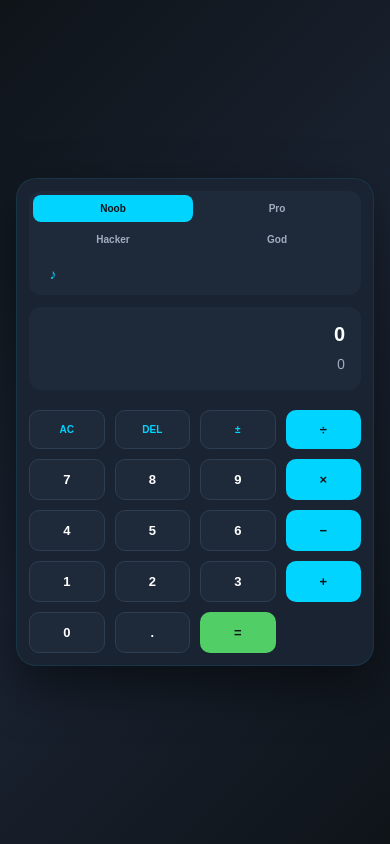
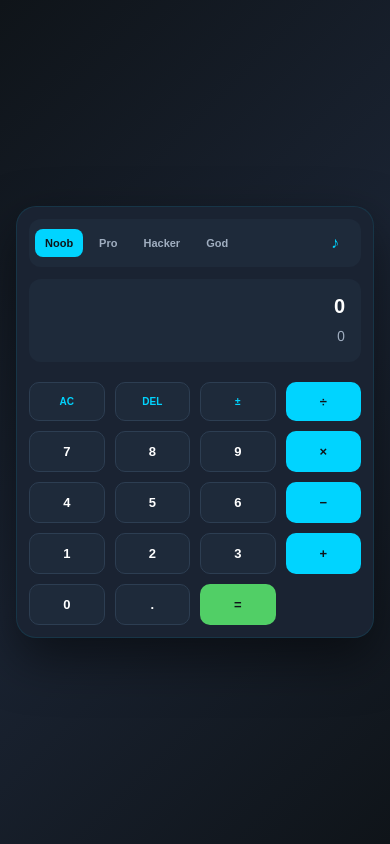
Before and after one commit to awaitUser/calculator, a plain HTML site: page index.html in a window 390 px wide. Drawn offline with Linux system fonts and the light colour scheme.

Commit message:
Restore mode switcher to flex layout with proper spacing
- Reverted from grid back to flex for mode switcher
- Restored original padding (8px)
- Added margin-left: auto to music button to push it to the right
- Fixed mobile responsiveness to maintain clean layout
- Buttons now wrap naturally on smaller screens

```diff
--- a/styles.css
+++ b/styles.css
@@ -163,14 +163,15 @@ body {
 
 /* Mode Switcher */
 .mode-switcher {
-    display: grid;
-    grid-template-columns: repeat(4, 1fr);
-    gap: 8px;
+    display: flex;
+    gap: 10px;
     margin-bottom: 20px;
     background: var(--primary-color);
     padding: 8px;
     border-radius: 12px;
+    justify-content: flex-start;
     align-items: center;
+    flex-wrap: wrap;
 }
 
 .mode-btn {
@@ -184,6 +185,7 @@ body {
     font-weight: 600;
     font-size: 14px;
     transition: var(--transition);
+    min-width: fit-content;
 }
 
 .mode-btn.active {
@@ -389,20 +391,19 @@ body {
     }
 
     .mode-switcher {
-        grid-template-columns: repeat(2, 1fr);
-        gap: 6px;
-        padding: 6px;
+        gap: 8px;
+        padding: 8px;
+        justify-content: flex-start;
     }
 
     .mode-btn {
-        padding: 10px 8px;
-        font-size: 11px;
+        padding: 10px 12px;
+        font-size: 12px;
+        flex: 0 1 auto;
     }
 
     .music-btn {
-        width: 36px;
-        height: 36px;
-        font-size: 16px;
+        margin-left: auto;
     }
 
     .display-input {
@@ -425,21 +426,22 @@ body {
     }
 
     .mode-switcher {
-        grid-template-columns: repeat(2, 1fr);
-        gap: 4px;
-        padding: 4px;
+        gap: 6px;
+        padding: 6px;
         margin-bottom: 12px;
     }
 
     .mode-btn {
-        padding: 8px 6px;
-        font-size: 10px;
+        padding: 8px 10px;
+        font-size: 11px;
+        flex: 0 1 auto;
     }
 
     .music-btn {
-        width: 34px;
-        height: 34px;
-        font-size: 14px;
+        width: 36px;
+        height: 36px;
+        font-size: 16px;
+        margin-left: auto;
     }
 
     .btn {
```
